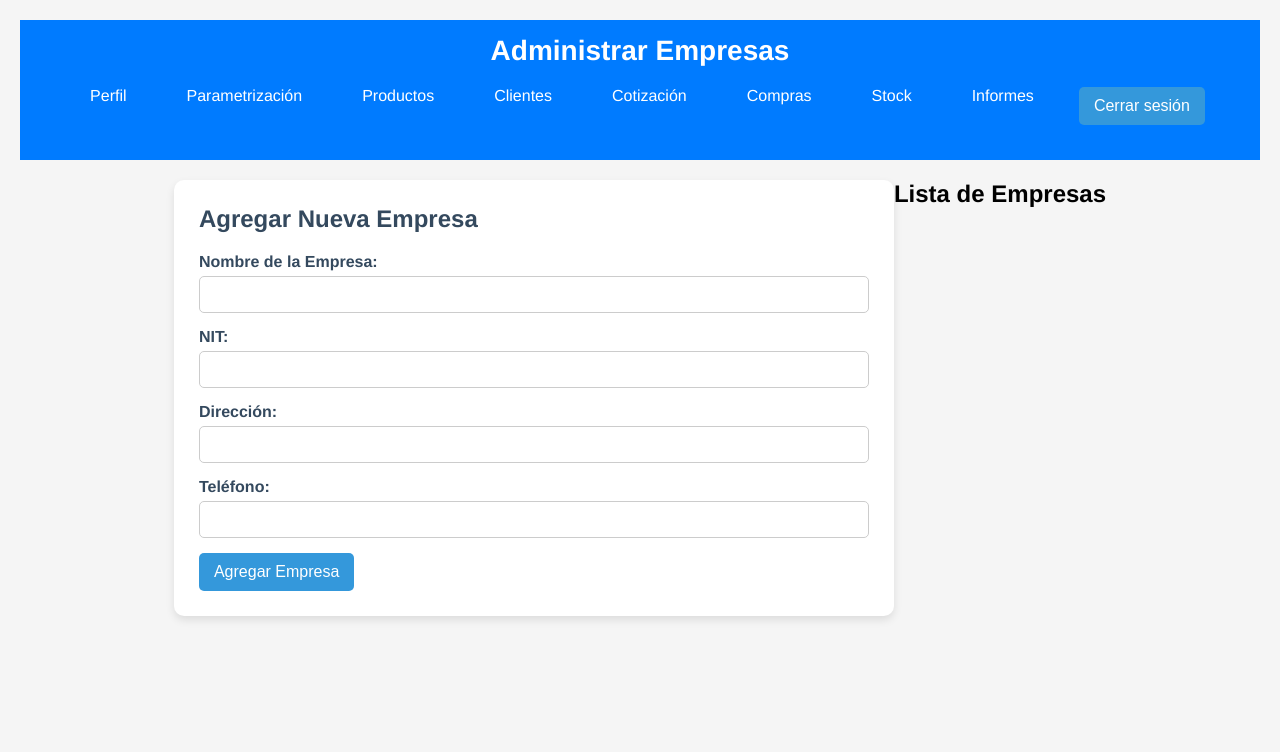
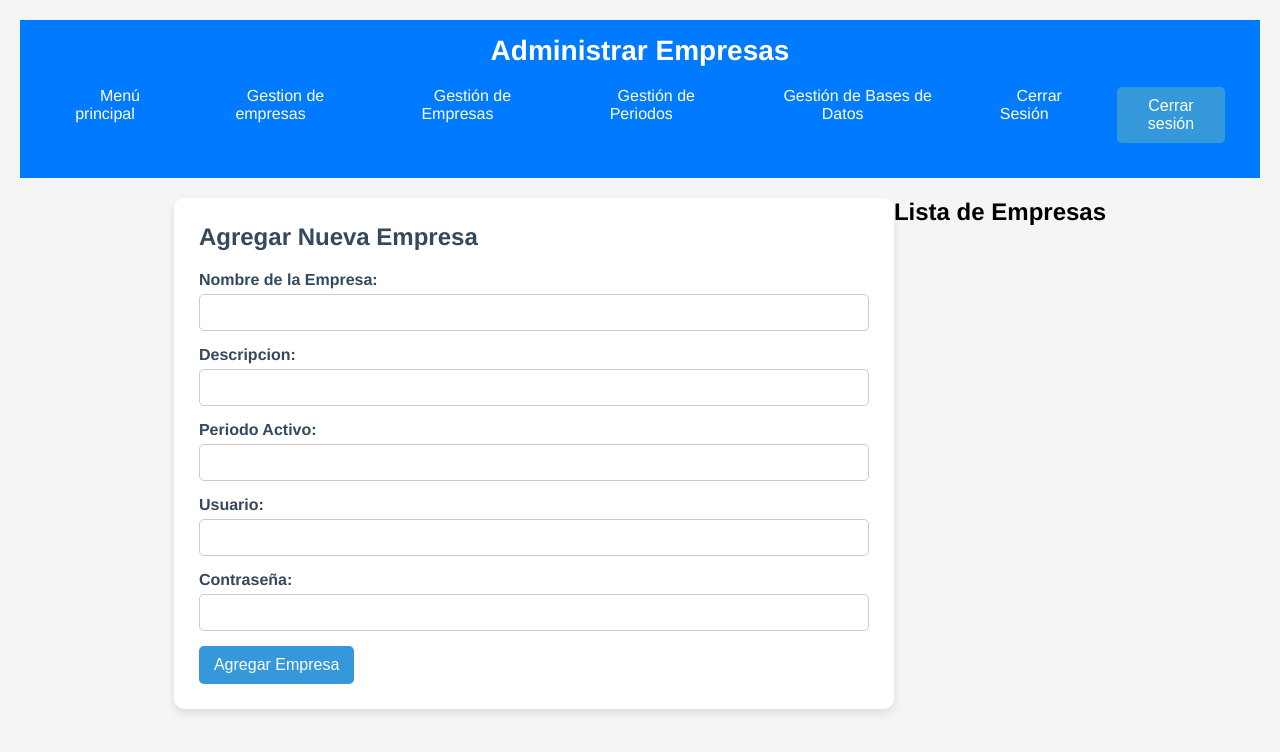
Before and after one commit to MartinCantillo/Web-Delka, a Flask app: page /admin-empresa in a window 1280 px wide. Shown: the top 752 px of the page. Run offline with Flask 3, Linux system fonts and the light colour scheme.

Commit message:
fixed empresas

```diff
--- a/config/templates/admin-empresa.html
+++ b/config/templates/admin-empresa.html
@@ -13,14 +13,12 @@
         <h1>Administrar Empresas</h1>
         <nav>
             <ul>
-                <li><a href="/perfil">Perfil</a></li>
-                <li><a href="/parametrizacion">Parametrización</a></li>
-                <li><a href="/productos">Productos</a></li>
-                <li><a href="/clientes">Clientes</a></li>
-                <li><a href="/cotizacion">Cotización</a></li>
-                <li><a href="/compras">Compras</a></li>
-                <li><a href="/stock">Stock</a></li>
-                <li><a href="/informes">Informes</a></li>
+                <li><a href="/menu_principal">Menú principal</a></li>
+                <li><a href="/admin-empresa">Gestion de empresas
+                <li><a href="/gestion_empresas">Gestión de Empresas</a></li>
+                <li><a href="/periodo-managment">Gestión de Periodos</a></li>
+                <li><a href="/databasemanagment">Gestión de Bases de Datos</a></li>
+                <li><a href="/cerrar_sesion">Cerrar Sesión</a></li>
                 <li><button id="cerrar-sesion">Cerrar sesión</button></li>
             </ul>
         </nav>
@@ -35,16 +33,20 @@
                     <input type="text" id="empresa-nombre" name="empresa-nombre" required>
                 </div>
                 <div class="form-group">
-                    <label for="empresa-nit">NIT:</label>
-                    <input type="text" id="empresa-nit" name="empresa-nit" required>
+                    <label for="Descripcion">Descripcion:</label>
+                    <input type="text" id="Descripcion" name="Descripcion" required>
                 </div>
                 <div class="form-group">
-                    <label for="empresa-direccion">Dirección:</label>
-                    <input type="text" id="empresa-direccion" name="empresa-direccion" required>
+                    <label for="Periodo Activo">Periodo Activo:</label>
+                    <input type="text" id="Periodo Activo" name="Periodo Activo" required>
                 </div>
                 <div class="form-group">
-                    <label for="empresa-telefono">Teléfono:</label>
-                    <input type="text" id="empresa-telefono" name="empresa-telefono" required>
+                    <label for="Usuario">Usuario:</label>
+                    <input type="text" id="usuario" name="Usuario" required>
+                </div>
+                <div class="form-group">
+                    <label for="Contraseña">Contraseña:</label>
+                    <input type="text" id="Contraseña" name="Contraseña" required>
                 </div>
                 <button type="submit">Agregar Empresa</button>
             </form>
--- a/config/templates/databasemanagment.html
+++ b/config/templates/databasemanagment.html
@@ -12,6 +12,7 @@
     <nav>
       <ul>
         <li><a href="/menu_principal">Menú principal</a></li>
+        <li><a href="/admin-empresa">Gestion de empresas
         <li><a href="/gestion_empresas">Gestión de Empresas</a></li>
         <li><a href="/periodo-managment">Gestión de Periodos</a></li>
         <li><a href="/databasemanagment">Gestión de Bases de Datos</a></li>
--- a/config/templates/gestion_empresas.html
+++ b/config/templates/gestion_empresas.html
@@ -12,6 +12,7 @@
         <nav>
             <ul>
                 <li><a href="/menu_principal">Menú principal</a></li>
+                <li><a href="/admin-empresa">Gestion de empresas
                 <li><a href="/gestion_empresas">Gestión de Empresas</a></li>
                 <li><a href="/periodo-managment">Gestión de Periodos</a></li>
                 <li><a href="/databasemanagment">Gestión de Bases de Datos</a></li>
--- a/config/templates/menu_principal.html
+++ b/config/templates/menu_principal.html
@@ -16,7 +16,7 @@
             <li><a href="/menu_principal">Menú principal</a></li>
             <li><a href="/gestion_empresas">Gestión de Empresas</a></li>
             <li><a href="/periodo-managment">Gestión de Periodos</a></li>
-            <li><a href="/gestion_bases_datos">Gestión de Bases de Datos</a></li>
+            <li><a href="/databasemanagment">Gestión de Bases de Datos</a></li>
             <li><a href="/modulos">Gestión de módulos</a></li>
             <li><a href="/">Cerrar Sesión</a></li>
         </ul>
--- a/config/templates/periodo-managment.html
+++ b/config/templates/periodo-managment.html
@@ -12,6 +12,7 @@
     <nav>
       <ul>
           <li><a href="/menu_principal">Menú principal</a></li>
+          <li><a href="/admin-empresa">Gestion de empresas
           <li><a href="/gestion_empresas">Gestión de Empresas</a></li>
           <li><a href="/periodo-managment">Gestión de Periodos</a></li>
           <li><a href="/databasemanagment">Gestión de Bases de Datos</a></li>
```
Also changed, not shown: config/static/js/database-management-scripts.js (+6 -13 lines).
